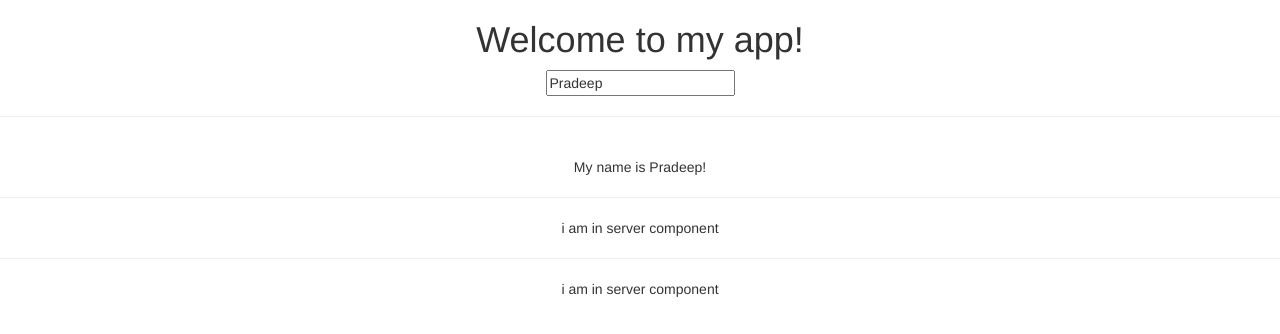
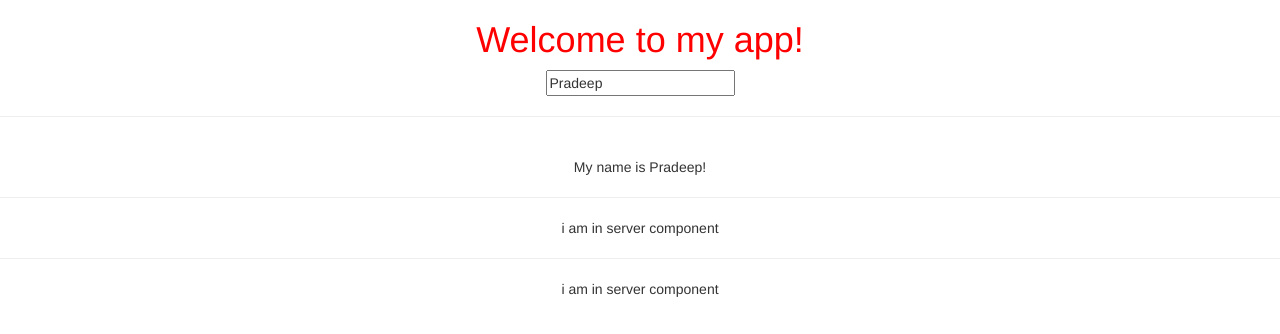
Before and after one commit to pradeepyadavx/Angular, an Angular app in the folder my-first-app/: page / in a window 1280 px wide. Shown: the top 334 px of the page. Built offline with nearby package versions, Linux system fonts and the light colour scheme.

Commit message:
add types of component can be used as element as attr and class as wll

```diff
--- a/my-first-app/src/app/app.component.css
+++ b/my-first-app/src/app/app.component.css
@@ -0,0 +1,3 @@
+h1{
+    color:red;
+}
--- a/my-first-app/src/app/app.component.html
+++ b/my-first-app/src/app/app.component.html
@@ -11,4 +11,11 @@
 
   <hr>
 
-  <app-servers> </app-servers>
+  <!-- using selector as element -->
+  <!-- <app-servers> </app-servers> -->
+
+  <!-- using selector as attribute -->
+  <!-- <div app-servers></div> -->
+
+    <!-- using selector as attribute -->
+    <div class="app-servers"></div>
```
Also changed, not shown: my-first-app/src/app/servers/servers.component.ts (+12 -1 lines).
